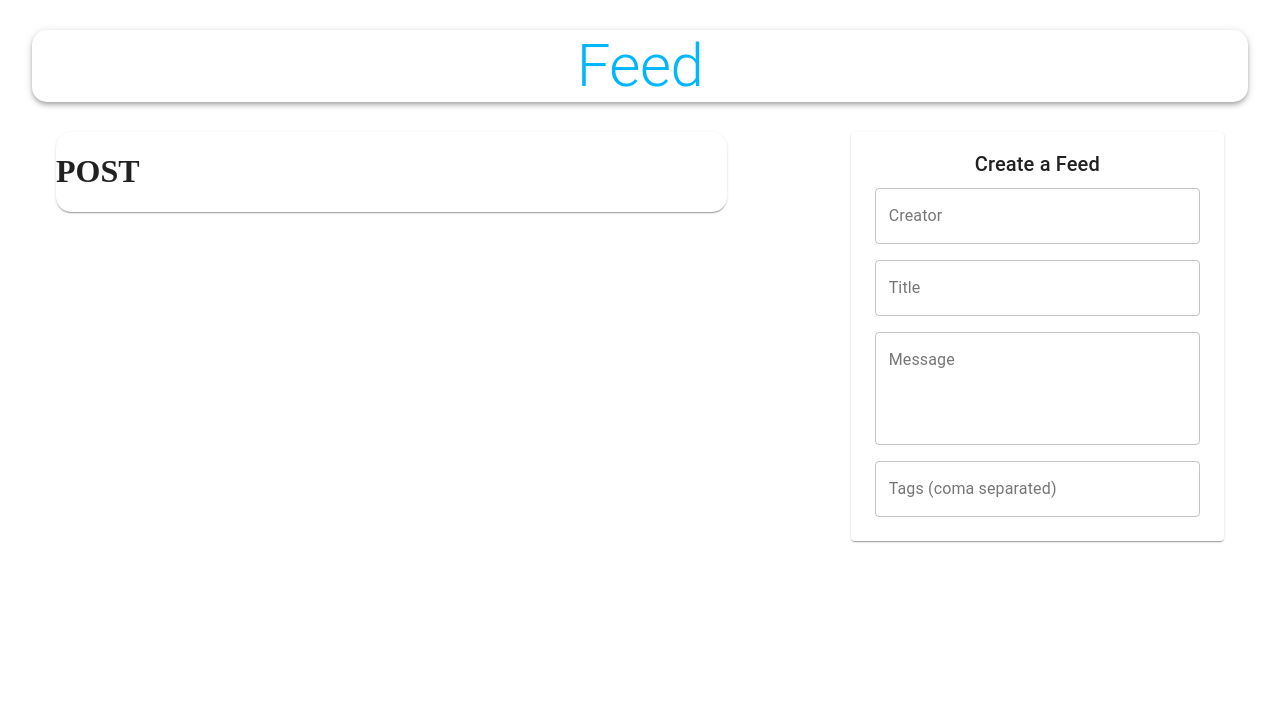
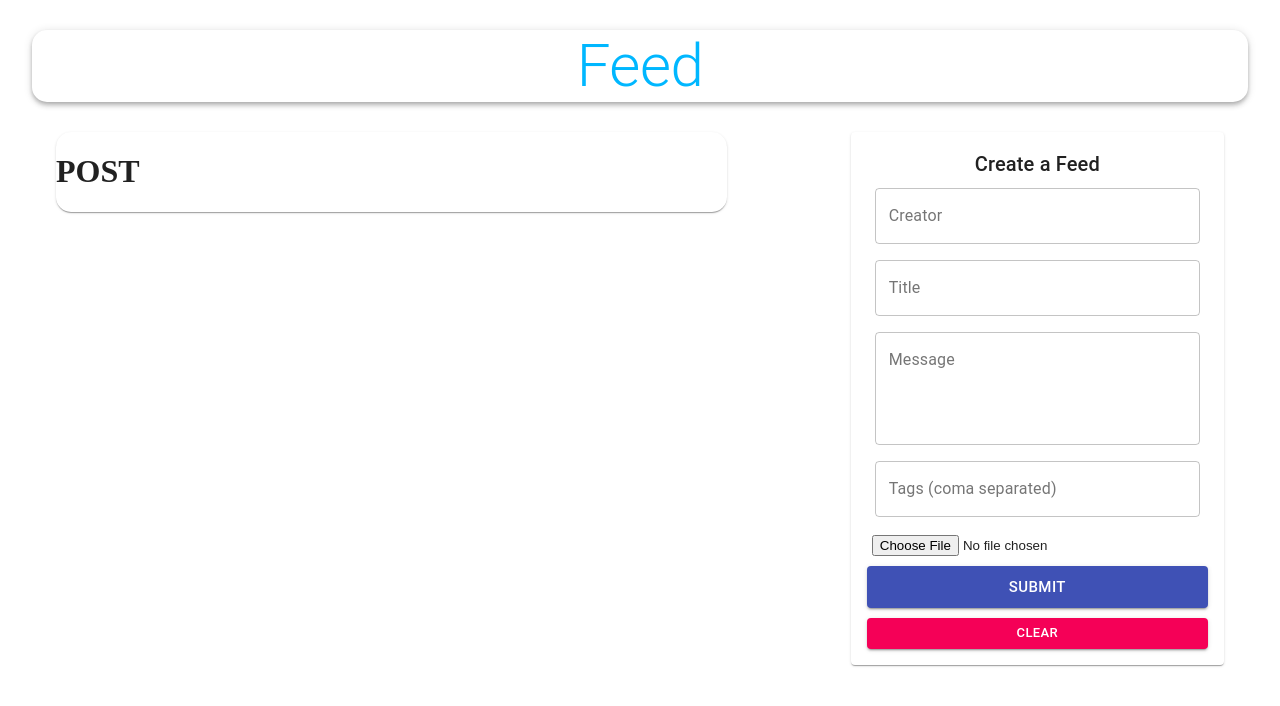
Before and after one commit to DobriJS/mern-socialmedia-client, a React (Create React App) app: page / in a window 1280 px wide. Shown: the top 706 px of the page. Built offline with nearby package versions, Linux system fonts and the light colour scheme; no server answers.

Commit message:
Add fileBase to Form

```diff
--- a/src/components/Form/Form.js
+++ b/src/components/Form/Form.js
@@ -1,12 +1,14 @@
 import React, { useState } from 'react';
-import { TextField, Typography, Paper } from '@material-ui/core';
+import { TextField, Typography, Paper, Button } from '@material-ui/core';
+import FileBase from 'react-file-base64';
 import useStyles from './styles';
 
 const Form = () => {
   const classes = useStyles();
   const [postData, setPostData] = useState({ creator: '', title: '', message: '', tags: '', selectedFile: '' });
-  const handleSubmit = async (e) => {
-    e.preventDefault();
+  const handleSubmit = async (e) => e.preventDefault();
+  const clear = () => {
+    setPostData({ creator: '', title: '', message: '', tags: '', selectedFile: '' });
   };
 
   return (
@@ -17,6 +19,9 @@ const Form = () => {
         <TextField name="title" variant="outlined" label="Title" fullWidth value={postData.title} onChange={(e) => setPostData({ ...postData, title: e.target.value })} />
         <TextField name="message" variant="outlined" label="Message" fullWidth multiline rows={4} value={postData.message} onChange={(e) => setPostData({ ...postData, message: e.target.value })} />
         <TextField name="tags" variant="outlined" label="Tags (coma separated)" fullWidth value={postData.tags} onChange={(e) => setPostData({ ...postData, tags: e.target.value.split(',') })} />
+        <div className={classes.fileInput}><FileBase type="file" multiple={false} onDone={({ base64 }) => setPostData({ ...postData, selectedFile: base64 })} /></div>
+        <Button className={classes.buttonSubmit} variant="contained" color="primary" size="large" type="submit" fullWidth>Submit</Button>
+        <Button variant="contained" color="secondary" size="small" onClick={clear} fullWidth>Clear</Button>
       </form>
     </Paper>
   );
--- a/src/components/Form/styles.js
+++ b/src/components/Form/styles.js
@@ -14,4 +14,11 @@ export default makeStyles((theme) => ({
     flexWrap: 'wrap',
     justifyContent: 'center',
   },
+  fileInput: {
+    width: '97%',
+    margin: '10px 0',
+  },
+  buttonSubmit: {
+    marginBottom: 10,
+  },
 }));
```
